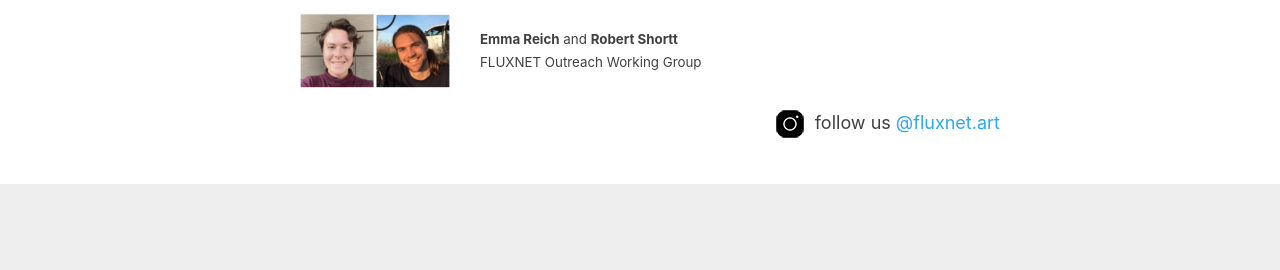
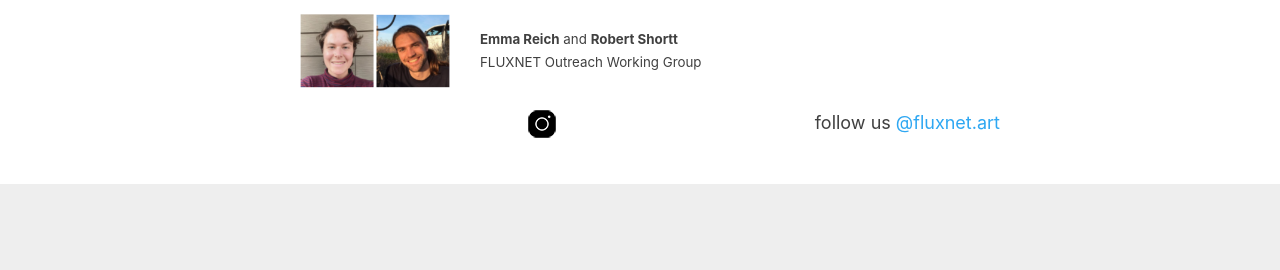
Before and after one commit to fluxnetart/fluxnetart.github.io, a Jekyll site: the page built from _pages/contact.md, in a window 1280 px wide. Shown: the part 1129-1399 px from the top of the page. Built offline with Jekyll 4.4.1, drawn with Linux system fonts in a browser that asks for light colours.

Commit message:
Update contact.md

```diff
--- a/_pages/contact.md
+++ b/_pages/contact.md
@@ -106,7 +106,7 @@
   </div>
 </div>
 
-<div style="display: flex; align-items: center; justify-content: center; padding-top: 10px;">
-  <img src="https://fluxnetart.github.io/images/insta.png" style="margin-right: 10px;">
+<div style="max-width: 1200px; margin: 0 auto; display: flex; align-items: center; justify-content: center; padding-top: 10px; gap: 10px;">
+  <img src="https://fluxnetart.github.io/images/insta.png" style="display: block;">
   <p style="margin: 0;">follow us <a href="https://www.instagram.com/fluxnet.art/">@fluxnet.art</a></p>
 </div>
```
